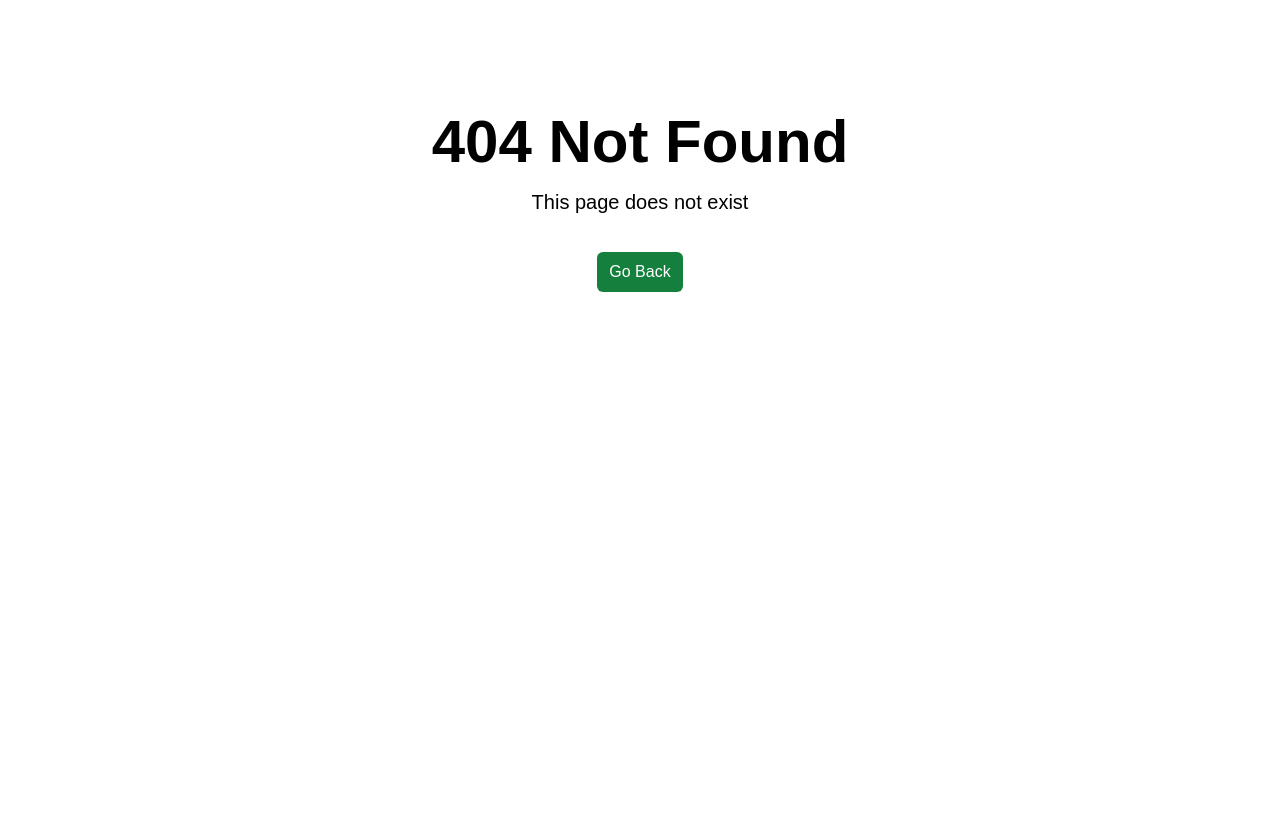
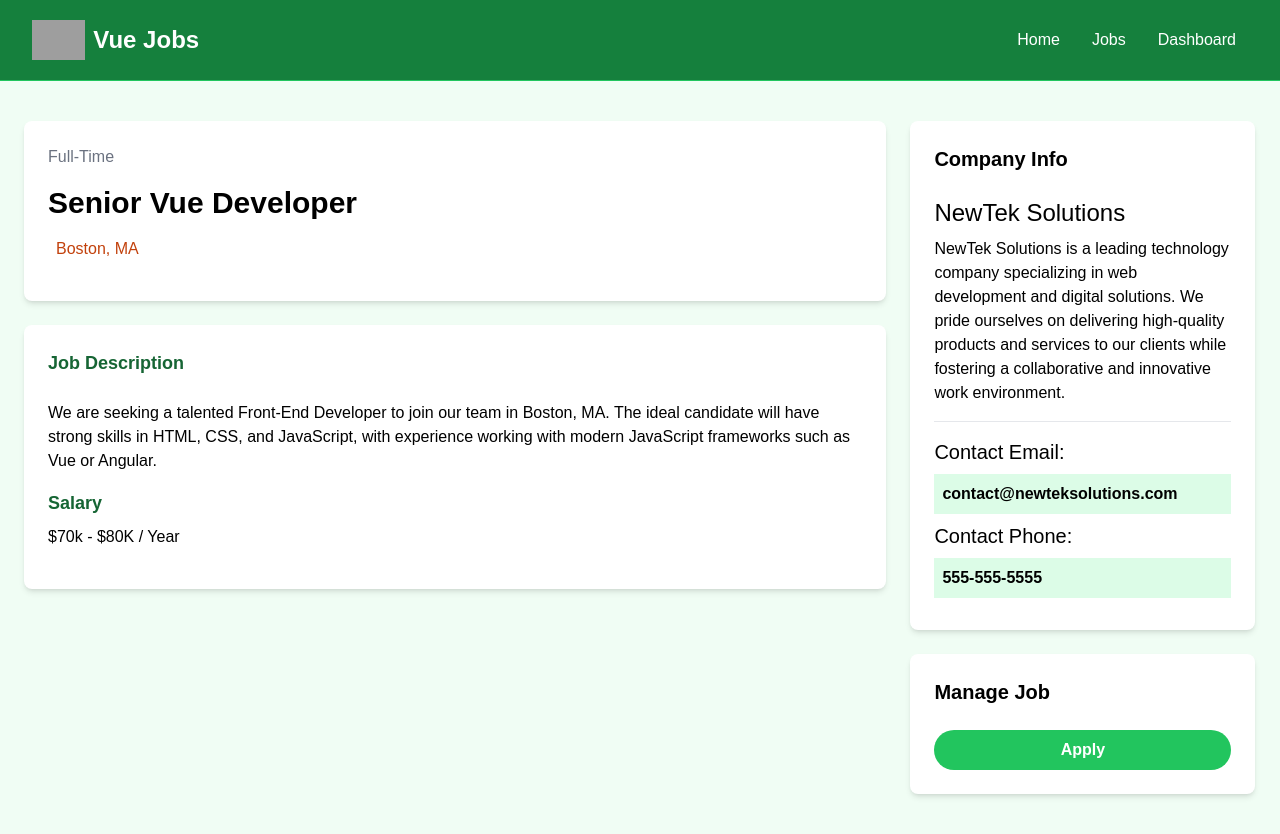
Before and after one commit to MazdakAmin/job-portal, a Vue app: page /job/1 in a window 1280 px wide. Before the commit this address had no page. Before the commit the page ends 800 px from the top, so only its background shows below. Built offline with nearby package versions, Linux system fonts and the light colour scheme; grey boxes are pictures that could not be loaded.

Commit message:
added routing logic for now

```diff
--- a/src/components/Card.vue
+++ b/src/components/Card.vue
@@ -10,6 +10,6 @@ export default {
             type:String,
             default:"bg-gray-100"
         }
-    }
+    },
 }
 </script>
--- a/src/components/HomeCard.vue
+++ b/src/components/HomeCard.vue
@@ -1,12 +1,3 @@
-<script>
-import Card from '@/components/Card.vue';
-export default{
-  components:{
-    Card
-  }
-}
-</script>
-
 <template>
     <section class="py-4">
       <div class="container-xl lg:container m-auto">
@@ -16,26 +7,36 @@ export default{
             <p class="mt-2 mb-4">
               Browse our Vue jobs and start your career today
             </p>
-            <a
-              href="jobs.html"
+            <RouterLink
+              to="/jobs"
               class="inline-block bg-black text-white rounded-lg px-4 py-2 hover:bg-gray-700"
             >
               Browse Jobs
-            </a>
+            </RouterLink>
           </Card>
           <Card bg="bg-green-100">
             <h2 class="text-2xl font-bold">For Employers</h2>
             <p class="mt-2 mb-4">
               List your job to find the perfect developer for the role
             </p>
-            <a
-              href="add-job.html"
+            <RouterLink
+              to="/jobs"
               class="inline-block bg-green-500 text-white rounded-lg px-4 py-2 hover:bg-green-600"
             >
               Add Job
-            </a>
+            </RouterLink>
           </Card>
         </div>
       </div>
     </section>
   </template>
+  <script>
+  import Card from '@/components/Card.vue';
+  import { RouterLink } from 'vue-router';
+  export default{
+    components:{
+      Card,
+      RouterLink
+    },
+  }
+  </script>
--- a/src/components/JobListing.vue
+++ b/src/components/JobListing.vue
@@ -19,7 +19,7 @@
           {{ job.location }}
         </div>
 
-        <RouterLink to="/job"
+        <RouterLink :to="`/job/${job.id}`"
           class="h-[36px] bg-green-500 hover:bg-green-600 text-white px-4 py-2 rounded-lg text-center text-sm">
           Read More
         </RouterLink>
--- a/src/components/NavBar.vue
+++ b/src/components/NavBar.vue
@@ -31,9 +31,10 @@
                 'py-2',
               ]">Jobs
               </RouterLink>
-              {{ console.log(isRouteActive('/jobs')) }}
-              <RouterLink to="/add-job" class="text-white hover:bg-green-900 hover:text-white rounded-md px-3 py-2">Add
-                Job</RouterLink>
+              <RouterLink
+              v-if="isLoggedIn"
+              to="/dashboard"
+               class="text-white hover:bg-green-900 hover:text-white rounded-md px-3 py-2">Dashboard</RouterLink>
             </div>
           </div>
         </div>
@@ -44,10 +45,12 @@
 <script>
 import logo from "@/assets/img/logo.png";
 import { RouterLink, useRoute } from "vue-router";
+import LocalStorageService from "../utilites/LocalStorageService";
 export default {
   data() {
     return {
-      logo: logo
+      logo: logo,
+      isLogIn:false
     }
   },
   components: {
@@ -57,7 +60,13 @@ export default {
     isRouteActive(path) {
       const route = useRoute();
       return route.path == path;
+    },
+    isLoggedIn(){
+      this.isLogIn = LocalStorageService.isLoggedIn();
     }
+  },
+  mounted() {
+    this.isLoggedIn();
   }
 }
 </script>
--- a/src/components/Sidbar.vue
+++ b/src/components/Sidbar.vue
@@ -16,9 +16,9 @@
 
                 <div>
                     <ul class="mb-6 flex flex-col gap-1.5">
-                        <RouterLink to="/dashboard"
+                        <RouterLink to="/"
                             class="group relative flex items-center gap-2.5 rounded-sm py-2 px-4 font-medium text-bodydark1 duration-300 ease-in-out hover:bg-graydark dark:hover:bg-meta-4">
-                            Dashboard</RouterLink>
+                            Home</RouterLink>
                             <RouterLink to="/admin-jobs"
                             class="group relative flex items-center gap-2.5 rounded-sm py-2 px-4 font-medium text-bodydark1 duration-300 ease-in-out hover:bg-graydark dark:hover:bg-meta-4">
                             Users</RouterLink>
--- a/src/router/index.js
+++ b/src/router/index.js
@@ -4,6 +4,7 @@ import Dashboard from '@/views/Dashboard.vue';
 import Jobs from '@/views/Jobs.vue';
 import NotFound from '@/views/NotFound.vue';
 import JobView from '@/views/JobView.vue';
+import LocalStorageService from '@/utilites/LocalStorageService';
 const router = createRouter({
   history: createWebHistory(import.meta.env.BASE_URL),
   routes: [
@@ -28,11 +29,21 @@ const router = createRouter({
       component: NotFound
     },
     {
-      path: '/job',
+      path: '/job/:id',
       name: 'job',
       component: JobView
     }
   ],
 })
-
+router.beforeEach((to, from, next) => {
+  if (!LocalStorageService.isLoggedIn()) {
+    if (to.name === 'home' || to.name === 'jobs' || to.name === 'job') {
+      next();
+    } else {
+      next({ name: 'home' });
+    }
+  } else {
+    next();
+  }
+})
 export default router
--- /dev/null
+++ b/src/utilites/LocalStorageService.js
@@ -0,0 +1,39 @@
+export default class LocalStorageService {
+    static setItem(key, value) {
+        try {
+            localStorage.setItem(key, JSON.stringify(value));
+        } catch (error) {
+            console.error("Error setting item in localStorage:", error);
+        }
+    }
+
+    static getItem(key) {
+        try {
+            const value = localStorage.getItem(key);
+            return value ? JSON.parse(value) : null;
+        } catch (error) {
+            console.error("Error getting item from localStorage:", error);
+            return null;
+        }
+    }
+
+    static removeItem(key) {
+        try {
+            localStorage.removeItem(key);
+        } catch (error) {
+            console.error("Error removing item from localStorage:", error);
+        }
+    }
+
+    static clear() {
+        try {
+            localStorage.clear();
+        } catch (error) {
+            console.error("Error clearing localStorage:", error);
+        }
+    }
+
+    static isLoggedIn() {
+        return !!localStorage.getItem("access-token");
+    }
+}
```
